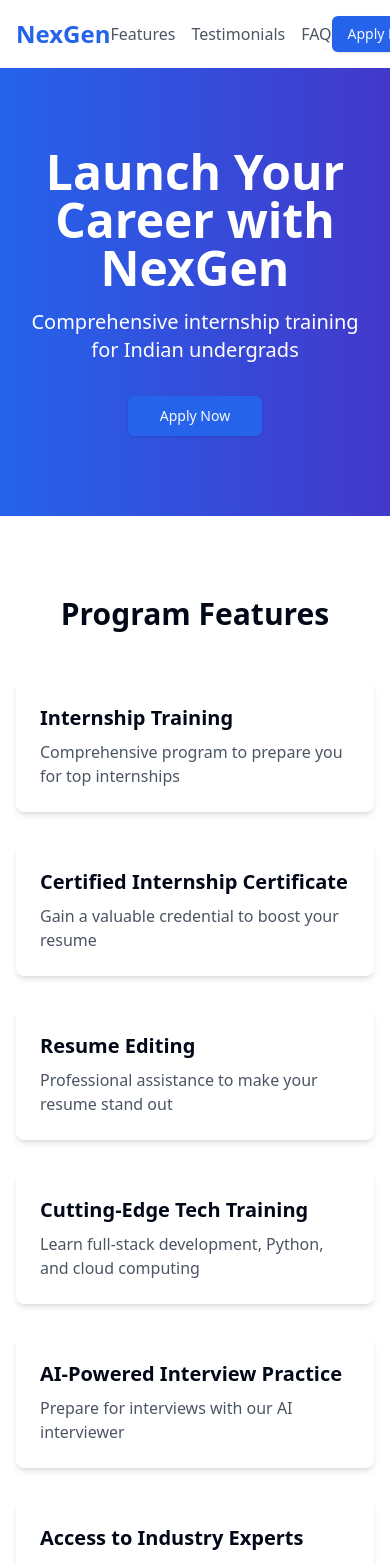
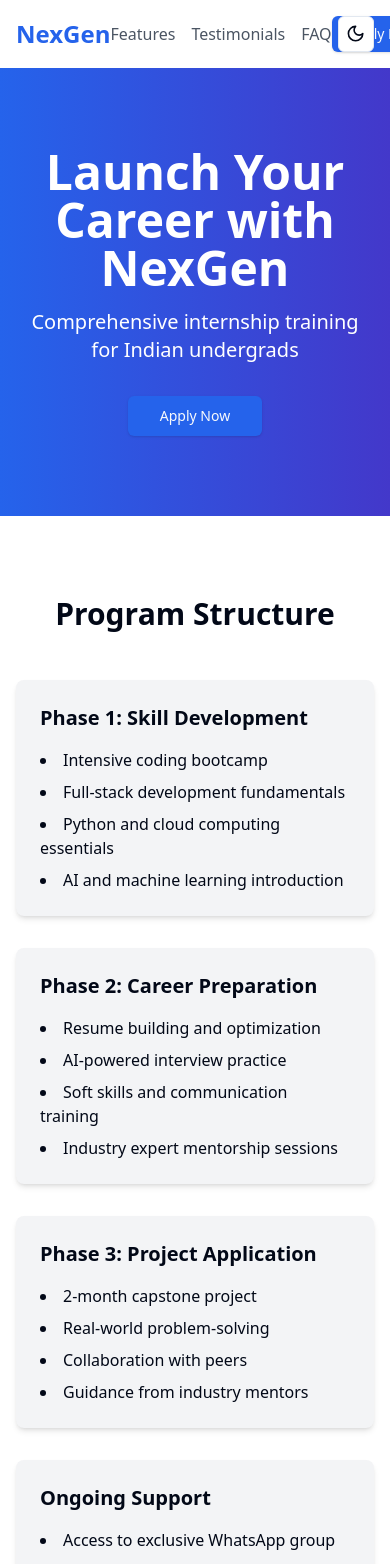
Before and after one commit to dheemutech/main, a Next.js app: page / in a window 390 px wide. Shown: the top 1564 px of the page. Built offline with nearby package versions, Linux system fonts and the light colour scheme.

Commit message:
SOFTGEN MAGIC

```diff
--- /dev/null
+++ b/src/components/FAQ.jsx
@@ -0,0 +1,48 @@
+import React from 'react';
+import {
+  Accordion,
+  AccordionContent,
+  AccordionItem,
+  AccordionTrigger,
+} from "@/components/ui/accordion"
+
+export const FAQ = () => {
+  const faqItems = [
+    {
+      question: "Who is eligible for the NexGen Internship Program?",
+      answer: "The program is designed for college undergraduates in India who are looking to enhance their skills and prepare for internships in the tech industry."
+    },
+    {
+      question: "How long does the program last?",
+      answer: "The core program, including the final project, lasts for approximately 2 months. However, you'll have continued access to our resources and community even after completion."
+    },
+    {
+      question: "What technologies will I learn during the program?",
+      answer: "You'll gain hands-on experience with full-stack development, Python, cloud computing, AI, and machine learning. We also focus on using AI tools for coding to keep you at the cutting edge."
+    },
+    {
+      question: "How does the AI interviewer work?",
+      answer: "Our AI interviewer uses advanced natural language processing to simulate real interview scenarios. It adapts to your responses, providing a realistic practice experience and feedback."
+    },
+    {
+      question: "Is there a job guarantee after completing the program?",
+      answer: "While we can't guarantee job placement, our program significantly enhances your chances. Many of our graduates have successfully secured internships and jobs at top tech companies."
+    }
+  ];
+
+  return (
+    <section id="faq" className="py-20 bg-gray-50">
+      <div className="container mx-auto px-4">
+        <h2 className="text-3xl font-bold text-center mb-12">Frequently Asked Questions</h2>
+        <Accordion type="single" collapsible className="w-full max-w-3xl mx-auto">
+          {faqItems.map((item, index) => (
+            <AccordionItem key={index} value={`item-${index}`}>
+              <AccordionTrigger>{item.question}</AccordionTrigger>
+              <AccordionContent>{item.answer}</AccordionContent>
+            </AccordionItem>
+          ))}
+        </Accordion>
+      </div>
+    </section>
+  );
+};
--- a/src/components/Layout.jsx
+++ b/src/components/Layout.jsx
@@ -1,10 +1,18 @@
 import React from 'react';
 import { Header } from './Header';
 import { Footer } from './Footer';
+import Head from 'next/head';
 
 export const Layout = ({ children }) => {
   return (
     <div className="flex flex-col min-h-screen">
+      <Head>
+        <title>NexGen Internship Program</title>
+        <meta name="description" content="Comprehensive internship training for Indian undergrads. Launch your tech career with NexGen." />
+        <meta name="keywords" content="internship, training, tech, India, undergraduates, career" />
+        <meta name="viewport" content="width=device-width, initial-scale=1.0" />
+        <link rel="icon" href="/favicon.ico" />
+      </Head>
       <Header />
       <main className="flex-grow">{children}</main>
       <Footer />
--- a/src/pages/_app.js
+++ b/src/pages/_app.js
@@ -1,11 +1,12 @@
 import "@/styles/globals.css";
 import { Toaster } from "@/components/ui/toaster";
+import { ThemeProvider } from "next-themes";
 
 export default function App({ Component, pageProps }) {
   return (
-    <>
+    <ThemeProvider attribute="class" defaultTheme="system" enableSystem>
       <Component {...pageProps} />
       <Toaster />
-    </>
+    </ThemeProvider>
   );
 }
--- a/src/pages/index.js
+++ b/src/pages/index.js
@@ -2,12 +2,28 @@
 import { Layout } from '@/components/Layout';
 import { Button } from '@/components/ui/button';
 import { motion } from 'framer-motion';
+import { FAQ } from '@/components/FAQ';
+import { useTheme } from 'next-themes';
+import { Sun, Moon } from 'lucide-react';
 
 export default function Home() {
+  const { theme, setTheme } = useTheme();
+
   return (
     <Layout>
+      {/* Theme Toggle */}
+      <div className="fixed top-4 right-4 z-50">
+        <Button
+          variant="outline"
+          size="icon"
+          onClick={() => setTheme(theme === 'dark' ? 'light' : 'dark')}
+        >
+          {theme === 'dark' ? <Sun className="h-[1.2rem] w-[1.2rem]" /> : <Moon className="h-[1.2rem] w-[1.2rem]" />}
+        </Button>
+      </div>
+
       {/* Hero Section */}
-      <section className="bg-gradient-to-r from-blue-600 to-indigo-700 text-white py-20">
+      <section className="bg-gradient-to-r from-blue-600 to-indigo-700 dark:from-blue-800 dark:to-indigo-900 text-white py-20">
         <div className="container mx-auto px-4 text-center">
           <motion.h1
             className="text-5xl font-bold mb-4"
@@ -39,10 +55,55 @@
         </div>
       </section>
 
+      {/* Program Structure Section */}
+      <section id="program-structure" className="py-20 bg-white dark:bg-gray-800">
+        <div className="container mx-auto px-4">
+          <h2 className="text-3xl font-bold text-center mb-12 dark:text-white">Program Structure</h2>
+          <div className="grid grid-cols-1 md:grid-cols-2 gap-8">
+            <div className="bg-gray-100 dark:bg-gray-700 p-6 rounded-lg shadow-md">
+              <h3 className="text-xl font-semibold mb-4 dark:text-white">Phase 1: Skill Development</h3>
+              <ul className="list-disc list-inside space-y-2 dark:text-gray-200">
+                <li>Intensive coding bootcamp</li>
+                <li>Full-stack development fundamentals</li>
+                <li>Python and cloud computing essentials</li>
+                <li>AI and machine learning introduction</li>
+              </ul>
+            </div>
+            <div className="bg-gray-100 dark:bg-gray-700 p-6 rounded-lg shadow-md">
+              <h3 className="text-xl font-semibold mb-4 dark:text-white">Phase 2: Career Preparation</h3>
+              <ul className="list-disc list-inside space-y-2 dark:text-gray-200">
+                <li>Resume building and optimization</li>
+                <li>AI-powered interview practice</li>
+                <li>Soft skills and communication training</li>
+                <li>Industry expert mentorship sessions</li>
+              </ul>
+            </div>
+            <div className="bg-gray-100 dark:bg-gray-700 p-6 rounded-lg shadow-md">
+              <h3 className="text-xl font-semibold mb-4 dark:text-white">Phase 3: Project Application</h3>
+              <ul className="list-disc list-inside space-y-2 dark:text-gray-200">
+                <li>2-month capstone project</li>
+                <li>Real-world problem-solving</li>
+                <li>Collaboration with peers</li>
+                <li>Guidance from industry mentors</li>
+              </ul>
+            </div>
+            <div className="bg-gray-100 dark:bg-gray-700 p-6 rounded-lg shadow-md">
+              <h3 className="text-xl font-semibold mb-4 dark:text-white">Ongoing Support</h3>
+              <ul className="list-disc list-inside space-y-2 dark:text-gray-200">
+                <li>Access to exclusive WhatsApp group</li>
+                <li>Job and internship opportunity updates</li>
+                <li>Continuous learning resources</li>
+                <li>Alumni network and events</li>
+              </ul>
+            </div>
+          </div>
+        </div>
+      </section>
+
       {/* Features Section */}
-      <section id="features" className="py-20">
+      <section id="features" className="py-20 bg-gray-50 dark:bg-gray-900">
         <div className="container mx-auto px-4">
-          <h2 className="text-3xl font-bold text-center mb-12">Program Features</h2>
+          <h2 className="text-3xl font-bold text-center mb-12 dark:text-white">Program Features</h2>
           <div className="grid grid-cols-1 md:grid-cols-2 lg:grid-cols-3 gap-8">
             {[
               { title: "Internship Training", description: "Comprehensive program to prepare you for top internships" },
@@ -57,13 +118,13 @@
             ].map((feature, index) => (
               <motion.div
                 key={index}
-                className="bg-white p-6 rounded-lg shadow-md"
+                className="bg-white dark:bg-gray-800 p-6 rounded-lg shadow-md"
                 initial={{ opacity: 0, y: 20 }}
                 animate={{ opacity: 1, y: 0 }}
                 transition={{ duration: 0.5, delay: index * 0.1 }}
               >
-                <h3 className="text-xl font-semibold mb-2">{feature.title}</h3>
-                <p className="text-gray-600">{feature.description}</p>
+                <h3 className="text-xl font-semibold mb-2 dark:text-white">{feature.title}</h3>
+                <p className="text-gray-600 dark:text-gray-300">{feature.description}</p>
               </motion.div>
             ))}
           </div>
@@ -71,33 +132,39 @@
       </section>
 
       {/* Testimonials Section */}
-      <section id="testimonials" className="bg-gray-100 py-20">
+      <section id="testimonials" className="bg-white dark:bg-gray-800 py-20">
         <div className="container mx-auto px-4">
-          <h2 className="text-3xl font-bold text-center mb-12">What Our Students Say</h2>
+          <h2 className="text-3xl font-bold text-center mb-12 dark:text-white">What Our Students Say</h2>
           <div className="grid grid-cols-1 md:grid-cols-2 gap-8">
             {[
-              { name: "Priya Sharma", text: "NexGen's program was a game-changer for my career. I landed an internship at a top tech company!" },
-              { name: "Rahul Patel", text: "The mentorship and AI interview practice gave me the confidence to ace my interviews." },
-              { name: "Ananya Gupta", text: "Learning cutting-edge technologies and working on real projects set me apart from other candidates." },
-              { name: "Vikram Singh", text: "The resume editing service helped me showcase my skills effectively. Highly recommended!" },
+              { name: "Priya Sharma", text: "NexGen's program was a game-changer for my career. I landed an internship at a top tech company!", image: "/api/placeholder/100/100" },
+              { name: "Rahul Patel", text: "The mentorship and AI interview practice gave me the confidence to ace my interviews.", image: "/api/placeholder/100/100" },
+              { name: "Ananya Gupta", text: "Learning cutting-edge technologies and working on real projects set me apart from other candidates.", image: "/api/placeholder/100/100" },
+              { name: "Vikram Singh", text: "The resume editing service helped me showcase my skills effectively. Highly recommended!", image: "/api/placeholder/100/100" },
             ].map((testimonial, index) => (
               <motion.div
                 key={index}
-                className="bg-white p-6 rounded-lg shadow-md"
+                className="bg-gray-100 dark:bg-gray-700 p-6 rounded-lg shadow-md flex items-start"
                 initial={{ opacity: 0, scale: 0.9 }}
                 animate={{ opacity: 1, scale: 1 }}
                 transition={{ duration: 0.5, delay: index * 0.1 }}
               >
-                <p className="text-gray-600 mb-4">"{testimonial.text}"</p>
-                <p className="font-semibold">{testimonial.name}</p>
+                <img src={testimonial.image} alt={testimonial.name} className="w-16 h-16 rounded-full mr-4" />
+                <div>
+                  <p className="text-gray-600 dark:text-gray-300 mb-4">"{testimonial.text}"</p>
+                  <p className="font-semibold dark:text-white">{testimonial.name}</p>
+                </div>
               </motion.div>
             ))}
           </div>
         </div>
       </section>
 
+      {/* FAQ Section */}
+      <FAQ />
+
       {/* CTA Section */}
-      <section className="bg-blue-600 text-white py-20">
+      <section className="bg-blue-600 dark:bg-blue-800 text-white py-20">
         <div className="container mx-auto px-4 text-center">
           <h2 className="text-3xl font-bold mb-4">Ready to Start Your Journey?</h2>
           <p className="text-xl mb-8">Join NexGen's Internship Program and transform your career prospects.</p>
```
